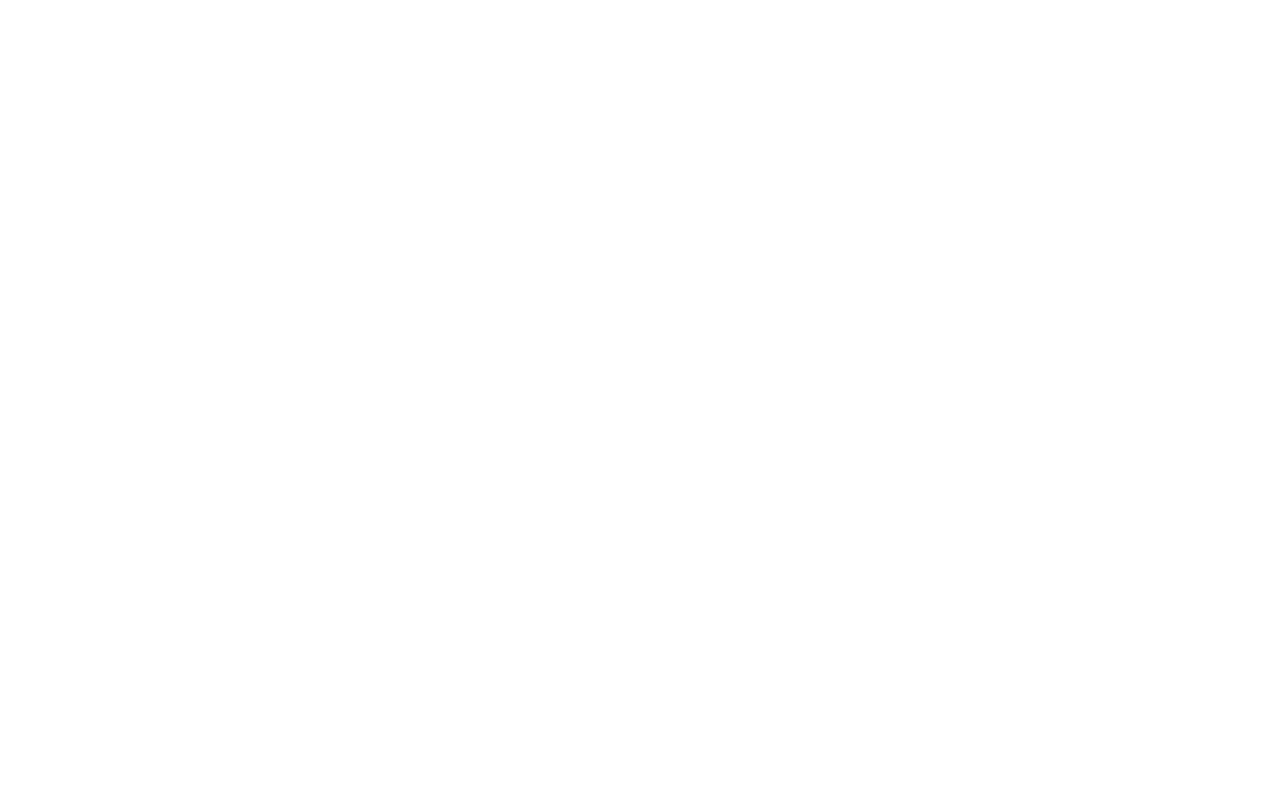
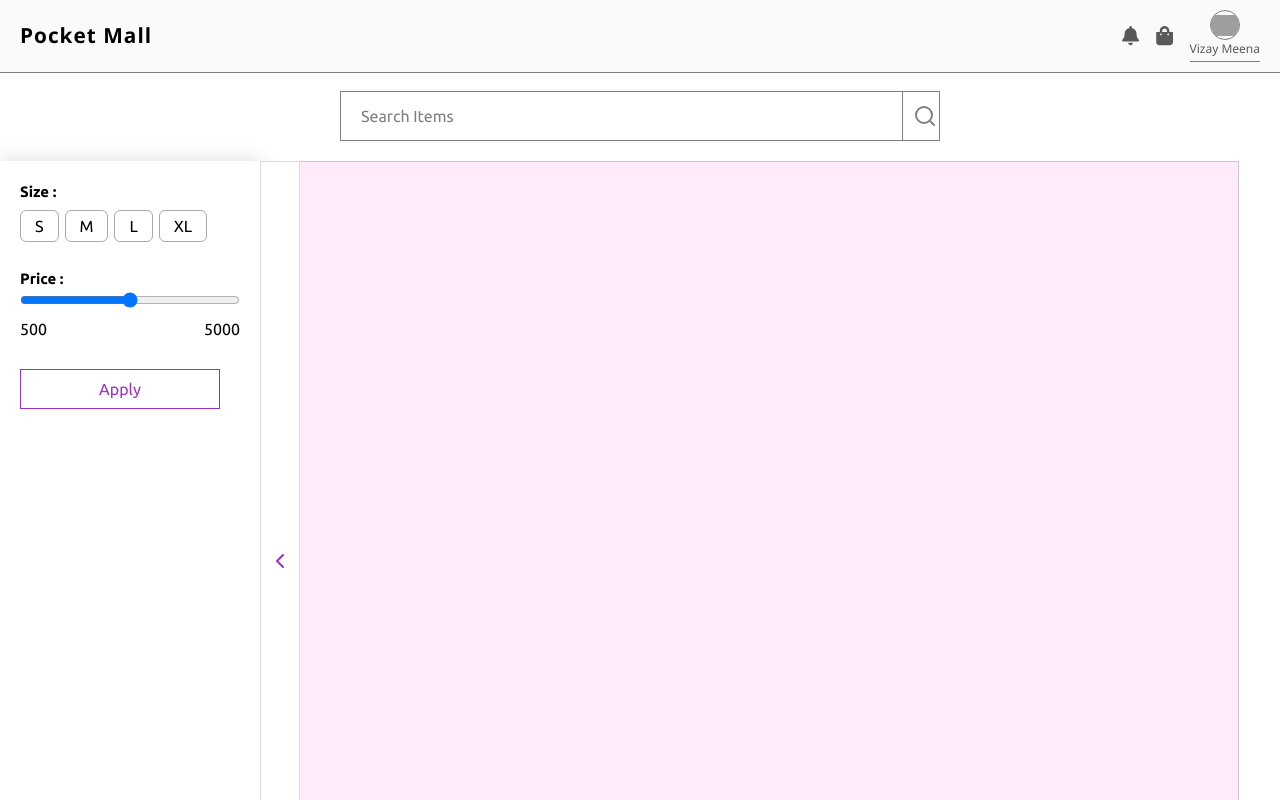
Before and after one commit to vizaymeena/PocketMall, a React (Vite) app in the folder pocketmall/: page /shopping in a window 1280 px wide. Before the commit this address had no page. Shown: the top 800 px of the page. Built offline with nearby package versions, Linux system fonts and the light colour scheme; grey boxes are pictures that could not be loaded.

Commit message:
create a product list layout

```diff
--- a/pocketmall/src/App.jsx
+++ b/pocketmall/src/App.jsx
@@ -6,6 +6,7 @@
 import { Routes,Route } from "react-router-dom";
 import Base from "./layout/Base";
 import BillboardSlider from "./components/Billboard";
+import ShoppingWindow from "./pages/ShoppingWindow";
 
 function App() {
   return (
@@ -14,7 +15,14 @@
         <Route path="/" element={<div> <Base/>  </div>}>
            <Route index element={<div> <BillboardSlider/> <Overview/> </div>}/>
            <Route path="buyNow" element={<ProductDetails/>}/>
+
+             <Route path="shopping" element={<ShoppingWindow/>}/>
         </Route>
+
+
+
+
+
       </Routes>
     </>
   );
--- a/pocketmall/src/assets/style/footer.css
+++ b/pocketmall/src/assets/style/footer.css
@@ -1,4 +1,8 @@
 .footer {
+  position: relative;
+  bottom: 0;
+  min-height: 50vh;
+  left: 0;
   background: #111;
   color: #eaeaea;
   padding: 3rem 2rem 1.5rem;
--- /dev/null
+++ b/pocketmall/src/assets/style/shopping.css
@@ -0,0 +1,141 @@
+  input[type="search"]::-webkit-search-cancel-button {
+  display: none;
+}
+.category{
+    min-height: 100vh;
+    width: 100%;
+}
+.searchBox{
+    margin-top: 1rem;
+    display: flex;
+    /* flex-direction: column; */
+    justify-content: center;
+    align-items: center;
+    position: relative;
+    z-index: 1;
+}
+.searchBox input{
+    width: 600px;
+    height: 50px;
+    padding-left:20px;
+    border: 1px solid gray;
+}
+.searchBox input:focus{
+    outline: none;
+    /* border: none; */
+}
+.searchBox button{
+    height:50px;
+    position: absolute;
+    right: 333px;
+    text-align: center;
+    border-left: 1px solid gray;
+    padding: 10px;
+    z-index: 1;
+    cursor: pointer;
+}
+
+
+
+/* ============================================================ */
+
+.category{
+    display: flex;
+    flex-direction: column;
+    /* margin: 5px 0px; */
+}
+
+.shoppingBlock {
+  display: grid;
+  width: 100%;
+  height: 100vh;
+  max-width: 1400px;
+  gap: 30px;
+  margin: 20px auto;
+  padding: 0 10px;
+}
+
+/* PRODUCTS */
+.productItems{
+    height: 100%;
+    width: 95%;
+    padding: 5px 10px;
+    margin: 0 auto;
+    background-color: rgba(255, 223, 248, 0.603);
+    border: 1px solid rgb(200, 200, 200);
+}
+
+
+
+/* product card */
+.productCard{
+    height: 270px;
+    width: 200px;
+    background-color: white;
+    border-radius: 20px;
+}
+
+.productOverview{
+    display: flex;
+    flex-direction: column;
+    gap: 10px;
+}
+
+.productOverview .productTop{
+    position: relative;
+    width: 200px;
+    height: 200px;
+    padding: 10px;
+}
+
+.productOverview .productTop img{
+    height: 100%;
+    width: 100%;
+    border-radius: 20px;
+    display: block;
+}
+
+/* cart icon fix */
+.addedItem{
+    position: absolute;
+    bottom: 40px;
+    right: 4px;
+    border: 2px solid rgb(255, 255, 255);
+    text-align: center;
+    border-radius: 50%;
+    background-color: black;
+    z-index: 11;
+    color: white;
+    height: 25px;
+    width: 25px;
+    font-size: 12px;
+}
+.cartIcon{
+    position: absolute;
+    bottom: 8px;
+    right: 8px;
+    z-index: 10;
+    padding: 8px;
+    /* background: white; */
+    border-radius: 50%;
+    background-color: blue;
+    box-shadow: 0 0 6px rgba(0,0,0,0.1);
+    cursor: pointer;
+    color: white;
+    border: 2px solid rgb(255, 255, 255);
+}
+.productOverview .productBottom{
+    padding: 0px 5px;
+}
+.productOverview .productBottom p{
+    font-size: 20px;
+    font-weight: 600;
+    color: rgb(64, 64, 172);
+}
+.productOverview .productBottom h1{
+    color: gray;
+    font-size: 14px;
+    white-space: nowrap;
+    overflow: hidden;
+    text-overflow: ellipsis;
+}
--- /dev/null
+++ b/pocketmall/src/assets/style/sidebar.css
@@ -0,0 +1,97 @@
+
+.shoppingBlock{
+    position: relative;
+    z-index: 1;
+}
+.sideBarHead {
+  position: absolute;
+  left: 0;
+  top: 0;
+  width: 260px;
+  height: 100vh;
+  background: #ffffff;
+  box-shadow: 0 0 20px rgba(0,0,0,0.15);
+  transform: translateX(-260px);
+  display: flex;
+  flex-direction: column;
+  padding: 20px;
+  z-index: 100;
+
+}
+
+/* Sidebar content */
+.theFilters {
+  display: flex;
+  flex-direction: column;
+  gap: 28px;
+}
+.sizeFilter{
+    display: flex;
+    flex-direction: column;
+    gap: 10px;
+}
+
+.filterTitle {
+  font-weight: 600;
+  font-size: 15px;
+}
+
+.sizeChoices span {
+  border: 1px solid #aaa;
+  padding: 6px 14px;
+  border-radius: 6px;
+  margin-right: 6px;
+  cursor: pointer;
+}
+
+.sizeChoices span:hover {
+  background: #000;
+  color: #fff;
+}
+
+.priceRange .rangeInput{
+    width: 100%;
+}
+
+.priceTag {
+  display: flex;
+  justify-content: space-between;
+  margin-top: 3px;
+}
+
+/* toggle button */
+.sideToggleBtn {
+  position: absolute;
+  top: 0;
+  left: 100%;
+  width: 40px;
+  height: 100%;
+
+  background: white;
+  border: 1px solid none;
+  color: darkorchid;
+  display: inline-flex;
+  justify-content: center;
+  align-items: center;
+  cursor: pointer;
+  z-index: 200;
+  transition: transform 0.3s;
+    border: 1px solid rgb(221, 221, 221);
+
+}
+
+
+/* apply filter button */
+.applyFilter button{
+
+    border: 1px solid darkorchid;
+    width: 200px;
+    height: 40px;
+    color: darkorchid;
+    cursor: pointer;
+    transition: bg 0.4s ease-in-out,color 0.4s ease-in-out ;
+}
+.applyFilter button:hover{
+    background-color: darkorchid;
+    color: white;
+}
--- a/pocketmall/src/components/Overview.jsx
+++ b/pocketmall/src/components/Overview.jsx
@@ -1,5 +1,8 @@
 import React from 'react'
 import '../assets/style/overview.css'
+
+import { useState,useEffect } from 'react'
+import { useNavigate } from 'react-router-dom'
 
 // images
 import mensClothing from '../assets/images/mensClothing.jpg'
@@ -11,24 +14,51 @@
 
 
 function Overview() {
+
+  let [loading,setLoading] = useState(false)
+  let [page,setPage] = useState(null)
+
+  let navigate = useNavigate()
+
+
+  let handlePage=(page)=>{
+    setLoading(true)
+    setPage(page)
+    console.log("directing to Page:",page.toUpperCase())
+
+    setTimeout(() => {
+      navigate('shopping')
+      setLoading(false)
+    }, 2000);
+
+  }
+
   return (
     <>
     <div className='shoppingMall'>
             <div className='mensBlock'>
               <img src={mensClothing} alt="" />
 
-              <div><span>MENS</span></div>
+              <div
+              onClick={()=>handlePage("mens")}
+              style={{pointerEvents:loading && (page=="womens" || page=="kids") ? "none":"auto"}}>
+
+              <span>
+                {loading && page=="mens" ?"Loading...":"MENS"} </span></div>
             </div>
 
-            <div className='womensBlock'>
+            <div onClick={()=>handlePage("womens")} className='womensBlock'
+              style={{pointerEvents:loading && (page=="mens" || page=="kids") ? "none":"auto"}}
+              >
               <img src={womensClothing} alt="" />
-              <div><span>WOMENS</span></div>
+              <div><span>  {loading && page=="womens" ?"Loading...":"WOMENS"}</span></div>
 
             </div>
 
-            <div className='kidsBlock'>
+            <div onClick={()=>handlePage("kids")} className='kidsBlock'
+              style={{pointerEvents:loading && (page=="womens" || page=="mens") ? "none":"auto"}}>
               <img src={kidsClothing} alt="" />
-              <div><span>KIDS</span></div>
+              <div><span>  {loading && page=="kids" ?"Loading...":"KIDS"}</span></div>
             </div>
           </div>
 
--- /dev/null
+++ b/pocketmall/src/layout/SideFilterBar.jsx
@@ -0,0 +1,72 @@
+import { useEffect, useRef } from "react"
+import gsap from "gsap"
+import { ChevronLeft,ChevronRight } from "lucide-react"
+import "../assets/style/sidebar.css"
+
+function SideFilterBar({ isBarOpen, setBarOpen }) {
+  const sideBarRef = useRef(null)
+
+  useEffect(() => {
+    if (isBarOpen) {
+      gsap.to(sideBarRef.current, {
+        x: 0,
+        duration: 0.55,
+        ease: "power3.out",
+      })
+    } else {
+      gsap.to(sideBarRef.current, {
+        x: "-260px",
+        duration: 0.55,
+        ease: "power3.inOut",
+      })
+    }
+  }, [isBarOpen])
+
+  return (
+    <>
+      {/* SIDEBAR */}
+      <aside className="sideBarHead" ref={sideBarRef}>
+        <div className="theFilters">
+
+          <div className="sizeFilter">
+            <span className="filterTitle">Size :</span>
+            <div className="sizeChoices">
+              <span>S</span>
+              <span>M</span>
+              <span>L</span>
+              <span>XL</span>
+            </div>
+          </div>
+
+          <div className="priceFilter">
+            <span className="filterTitle">Price :</span>
+            <div className="priceRange">
+              <input className="rangeInput" type="range" min={500} max={5000} />
+              <div className="priceTag">
+                <span>500</span>
+                <span>5000</span>
+              </div>
+            </div>
+          </div>
+
+          <div className="applyFilter">
+            <button>Apply</button>
+          </div>
+
+        </div>
+
+         {/* BUTTON — ALWAYS VISIBLE */}
+      <button
+        className={`sideToggleBtn`}
+        onClick={() => setBarOpen(prev => !prev)}
+      >
+        {isBarOpen ? <ChevronLeft /> :<ChevronRight />}
+      </button>
+      </aside>
+
+
+    </>
+  )
+}
+
+export default SideFilterBar
--- /dev/null
+++ b/pocketmall/src/pages/ShoppingWindow.jsx
@@ -0,0 +1,66 @@
+import React, { useState } from 'react'
+import '../assets/style/shopping.css'
+import { Search,ShoppingCart } from "lucide-react"
+import SideFilterBar from '../layout/SideFilterBar'
+
+// images
+import p_1 from '../assets/images/darkbluesweatthisrt.jpg'
+
+function ShoppingWindow() {
+
+  let [isBarOpen,setBarOpen] = useState(true)
+  return (
+    <div className='category'>
+
+      <div>
+        <div className='searchBox'>
+          <input type="search" placeholder='Search Items' />
+          <button><Search color='gray'/></button>
+        </div>
+      </div>
+
+      <div className="shoppingBlock">
+
+        {/* LEFT FILTER PANEL */}
+        <SideFilterBar
+        setBarOpen={setBarOpen}
+        isBarOpen={isBarOpen}
+        />
+
+        {/* RIGHT PRODUCT DISPLAY */}
+        <main className="productItems">
+          <div className="productsGrid">
+            {/* product card */}
+            <div className='productCard'>
+              <div className='productOverview'>
+                <div className='productTop'>
+                  <img src={p_1} alt="" />
+
+                  <div className="addedItem">1</div>
+
+                   {/* <span> IN STOCK</span> */}
+
+                  <div className='cartIcon'>
+                    <ShoppingCart/>
+                  </div>
+                </div>
+                <div className='productBottom'>
+                    <p>Rs 1500</p>
+                    <h1>Super Limited Edition Ultra Coziest…</h1>
+                </div>
+              </div>
+            </div>
+          </div>
+        </main>
+
+      </div>
+
+
+
+
+
+    </div>
+  )
+}
+
+export default ShoppingWindow
```
